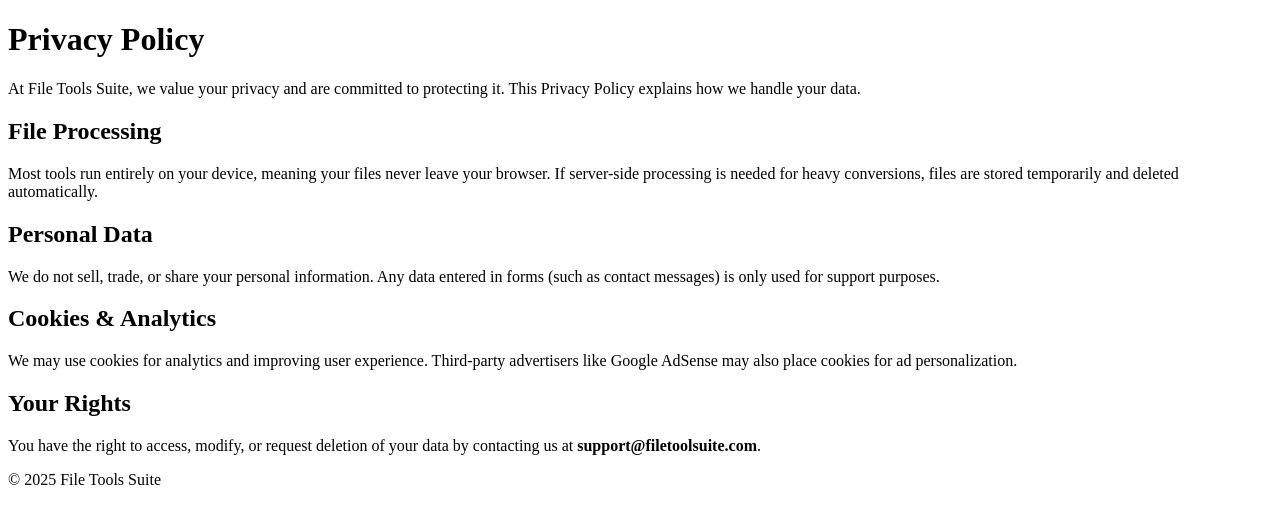
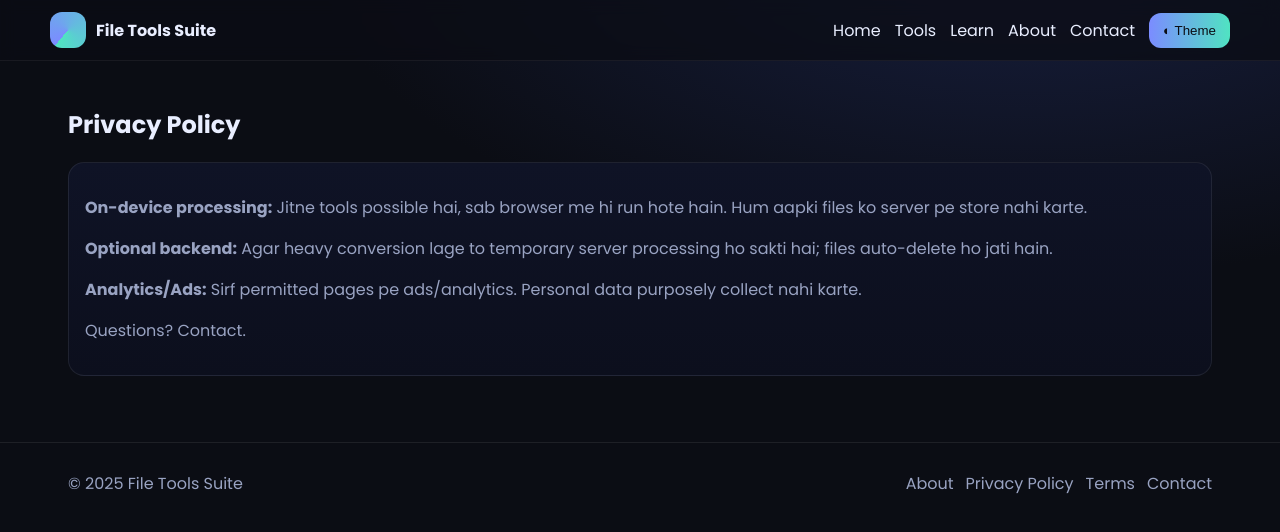
Before and after one commit to 468HHJ/pdf-convetor, a plain HTML site: page privacy.html in a window 1280 px wide. Drawn offline with Linux system fonts and the light colour scheme.

Commit message:
Update privacy.html

```diff
--- a/privacy.html
+++ b/privacy.html
@@ -1,29 +1,73 @@
-<!DOCTYPE html>
+<!doctype html>
 <html lang="en">
 <head>
-  <meta charset="UTF-8">
-  <meta name="viewport" content="width=device-width, initial-scale=1.0">
-  <title>Privacy Policy - File Tools Suite</title>
-  <meta name="description" content="Read our privacy policy to understand how File Tools Suite protects your data and files.">
-  <link rel="stylesheet" href="style.css">
+  <meta charset="utf-8" />
+  <meta name="viewport" content="width=device-width, initial-scale=1" />
+  <title>Privacy Policy — File Tools Suite</title>
+  <meta name="description" content="Privacy Policy">
+  <meta name="google-adsense-account" content="ca-pub-1320253292364792">
+  <script async src="https://pagead2.googlesyndication.com/pagead/js/adsbygoogle.js?client=ca-pub-1320253292364792" crossorigin="anonymous"></script>
+  <link href="https://fonts.googleapis.com/css2?family=Poppins:wght@300;400;600;700&display=swap" rel="stylesheet" />
+  <style>
+    :root{--bg:#0b0d14;--card:#111424;--muted:#99a3c2;--text:#e9eeff;--brand:#7b8cff;--brand2:#50e3c2}
+    *{box-sizing:border-box} html,body{margin:0;height:100%;font-family:Poppins,system-ui,Segoe UI,Roboto,Arial,sans-serif;color:var(--text);background:radial-gradient(1200px 600px at 80% -10%, #182042 0%, #0b0d14 60%)}
+    a{color:inherit;text-decoration:none} .container{max-width:1180px;margin:0 auto;padding:0 18px}
+    header{position:sticky;top:0;z-index:50;background:rgba(11,13,20,.75);backdrop-filter: blur(8px);border-bottom:1px solid rgba(255,255,255,.06)}
+    .nav{display:flex;gap:14px;align-items:center;justify-content:space-between;padding:12px 0}
+    .brand{display:flex;align-items:center;gap:10px;font-weight:800}
+    .logo{width:36px;height:36px;border-radius:12px;background:conic-gradient(from 220deg at 50% 50%, var(--brand), var(--brand2))}
+    .btn{display:inline-flex;align-items:center;gap:8px;padding:10px 14px;border-radius:12px;background:linear-gradient(90deg,var(--brand),var(--brand2));color:#0b0d14;border:0;cursor:pointer}
+    .section{padding:26px 0} .card{padding:16px;border-radius:16px;border:1px solid rgba(255,255,255,.08);background:linear-gradient(180deg,#0f1326 0%, #0c0f1d 100%)} .muted{color:var(--muted)}
+    footer{margin-top:40px;padding:28px 0;border-top:1px solid rgba(255,255,255,.08);color:var(--muted)}
+  </style>
 </head>
 <body>
-  <header><h1>Privacy Policy</h1></header>
+  <header>
+    <div class="container nav">
+      <div class="brand"><div class="logo"></div><span>File Tools Suite</span></div>
+      <nav style="display:flex;gap:14px;align-items:center">
+        <a href="index.html#home">Home</a>
+        <a href="index.html#tools">Tools</a>
+        <a href="index.html#learn">Learn</a>
+        <a href="about.html">About</a>
+        <a href="contact.html">Contact</a>
+        <button class="btn" id="themeBtn">◐ Theme</button>
+      </nav>
+    </div>
+  </header>
+
   <main class="container">
-    <p>At File Tools Suite, we value your privacy and are committed to protecting it. This Privacy Policy explains how we handle your data.</p>
+    <section class="section">
+      <h1>Privacy Policy</h1>
+      <div class="card">
+        <p class="muted"><strong>On-device processing:</strong> Jitne tools possible hai, sab browser me hi run hote hain. Hum aapki files ko server pe store nahi karte.</p>
+        <p class="muted"><strong>Optional backend:</strong> Agar heavy conversion lage to temporary server processing ho sakti hai; files auto-delete ho jati hain.</p>
+        <p class="muted"><strong>Analytics/Ads:</strong> Sirf permitted pages pe ads/analytics. Personal data purposely collect nahi karte.</p>
+        <p class="muted">Questions? <a href="contact.html">Contact</a>.</p>
+      </div>
+    </section>
+  </main>
 
-    <h2>File Processing</h2>
-    <p>Most tools run entirely on your device, meaning your files never leave your browser. If server-side processing is needed for heavy conversions, files are stored temporarily and deleted automatically.</p>
+  <footer>
+    <div class="container">
+      <div style="display:flex;gap:10px;flex-wrap:wrap;align-items:center;justify-content:space-between">
+        <div>© 2025 File Tools Suite</div>
+        <div style="display:flex;gap:12px">
+          <a href="about.html">About</a>
+          <a href="privacy.html">Privacy Policy</a>
+          <a href="terms.html">Terms</a>
+          <a href="contact.html">Contact</a>
+        </div>
+      </div>
+    </div>
+  </footer>
 
-    <h2>Personal Data</h2>
-    <p>We do not sell, trade, or share your personal information. Any data entered in forms (such as contact messages) is only used for support purposes.</p>
-
-    <h2>Cookies & Analytics</h2>
-    <p>We may use cookies for analytics and improving user experience. Third-party advertisers like Google AdSense may also place cookies for ad personalization.</p>
-
-    <h2>Your Rights</h2>
-    <p>You have the right to access, modify, or request deletion of your data by contacting us at <b>support@filetoolsuite.com</b>.</p>
-  </main>
-  <footer><p>© 2025 File Tools Suite</p></footer>
+  <script>
+    document.getElementById('themeBtn').addEventListener('click', ()=>{
+      const isDark=getComputedStyle(document.documentElement).getPropertyValue('--bg').trim()!=='#ffffff';
+      if(isDark){document.documentElement.style.setProperty('--bg','#ffffff');document.documentElement.style.setProperty('--card','#f6f7fb');document.documentElement.style.setProperty('--text','#0b0d14');document.documentElement.style.setProperty('--muted','#4a536e');document.body.style.background='#ffffff';}
+      else{document.documentElement.style.setProperty('--bg','#0b0d14');document.documentElement.style.setProperty('--card','#111424');document.documentElement.style.setProperty('--text','#e9eeff');document.documentElement.style.setProperty('--muted','#99a3c2');document.body.style.background='radial-gradient(1200px 600px at 80% -10%, #182042 0%, #0b0d14 60%)';}
+    });
+  </script>
 </body>
 </html>
```
